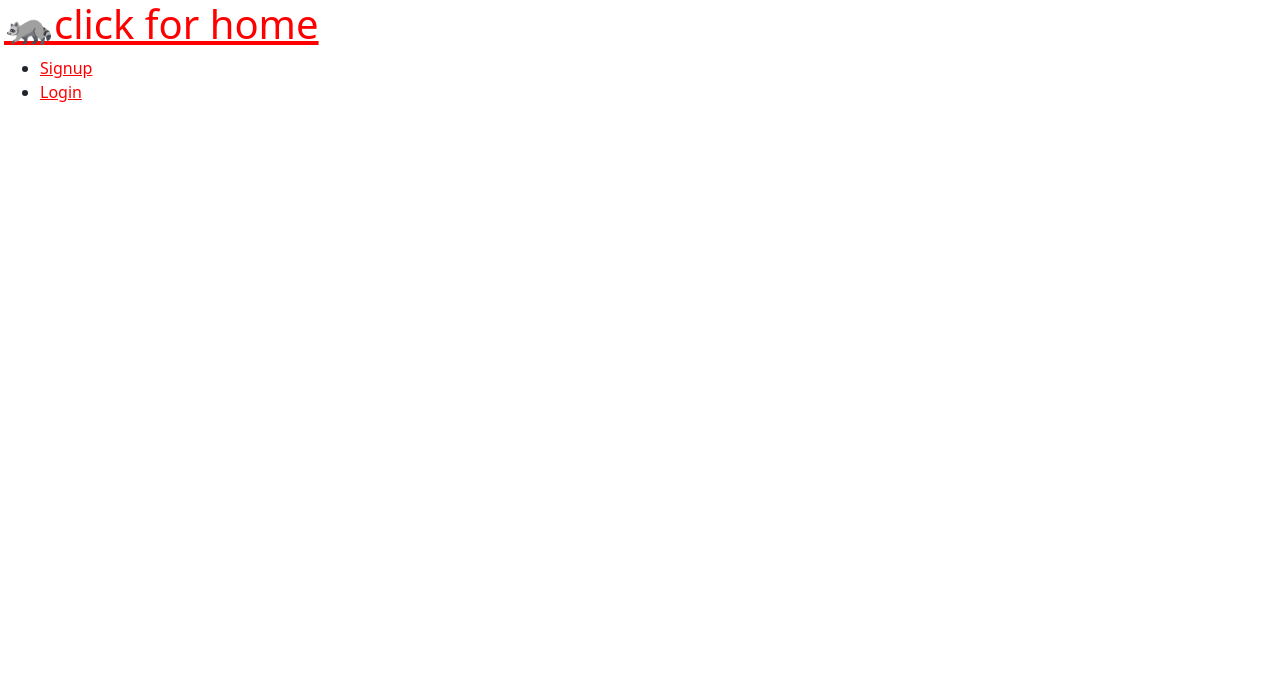
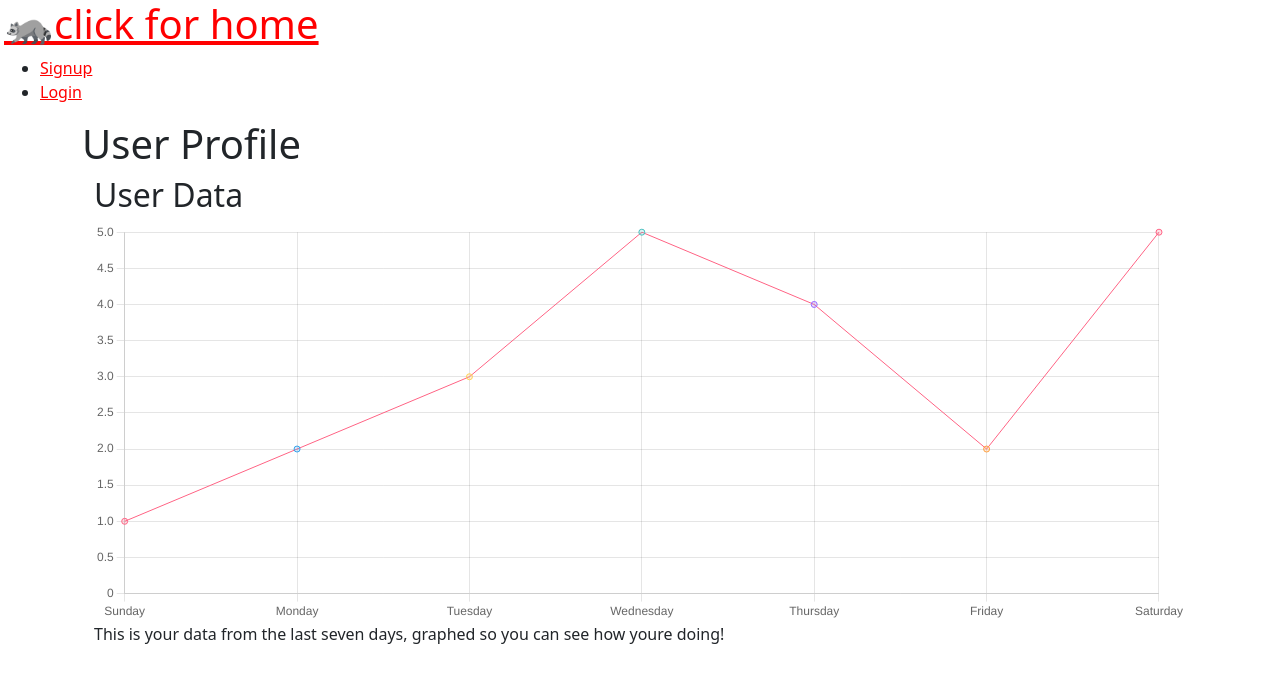
Before and after one commit to fpreynolds/fat.piano, a React (Create React App) app in the folder client/: page /profile in a window 1280 px wide. Shown: the top 682 px of the page. Built offline with nearby package versions, Linux system fonts and the light colour scheme.

Commit message:
added profile and attached the line graph

```diff
--- a/client/src/App.js
+++ b/client/src/App.js
@@ -15,6 +15,7 @@ import Login from "./pages/login";
 import Signup from "./pages/signup";
 import Mood from "./pages/mood";
 import LineChart from "./components/Chart-Demo";
+import Profile from "./pages/profile";
 
 const httpLink = createHttpLink({
   uri: "/graphql",
@@ -46,7 +47,7 @@ function App() {
             <Route path="/login" element={<Login />}></Route>
             <Route path="/signup" element={<Signup />}></Route>
             <Route path="/mood" element={<Mood />}></Route>
-            <Route path="/line" element={<LineChart />}></Route>
+            <Route path="/profile" element={<Profile />}></Route>
           </Routes>
         </div>
       </Router>
--- a/client/src/components/Chart-Demo.js
+++ b/client/src/components/Chart-Demo.js
@@ -10,13 +10,21 @@ import { Line } from "react-chartjs-2";
 
 ChartJS.register(LineElement, PointElement, CategoryScale, LinearScale);
 
-const LineChart = () => {
+const lineChart = () => {
   const data = {
-    labels: ["Red", "Blue", "Yellow", "Green", "Purple", "Orange"],
+    labels: [
+      "Sunday",
+      "Monday",
+      "Tuesday",
+      "Wednesday",
+      "Thursday",
+      "Friday",
+      "Saturday",
+    ],
     datasets: [
       {
-        label: "# of Votes",
-        data: [12, 19, 3, 5, 2, 3],
+        label: "value/date",
+        data: [1, 2, 3, 5, 4, 2, 5],
         backgroundColor: [
           "rgba(255, 99, 132, 0.2)",
           "rgba(54, 162, 235, 0.2)",
@@ -59,4 +67,4 @@ const LineChart = () => {
   );
 };
 
-export default LineChart;
+export default lineChart;
--- a/client/src/components/Navbar.js
+++ b/client/src/components/Navbar.js
@@ -9,7 +9,7 @@ function Nav() {
         <ul className="flex-row">
           <li className="mx-1">
             <Link to="/mood">Mood</Link>
-            <Link to="/line">Line</Link>
+            <Link to="/profile">profile</Link>
           </li>
           <li className="mx-1">
             {/* this is not using the Link component to logout or user and then refresh the application to the start */}
--- /dev/null
+++ b/client/src/pages/profile.js
@@ -0,0 +1,22 @@
+import React from "react";
+import LineChart from "../components/Chart-Demo";
+import auth from "../utils/auth";
+import lineChart from "../components/Chart-Demo";
+
+const Profile = () => {
+  return (
+    <div className="container">
+      <h1>User Profile</h1>
+      <div className="container">
+        <h2>User Data</h2>
+        <LineChart />
+        <p>
+          This is your data from the last seven days, graphed so you can see how
+          youre doing!
+        </p>
+      </div>
+    </div>
+  );
+};
+
+export default Profile;
```
